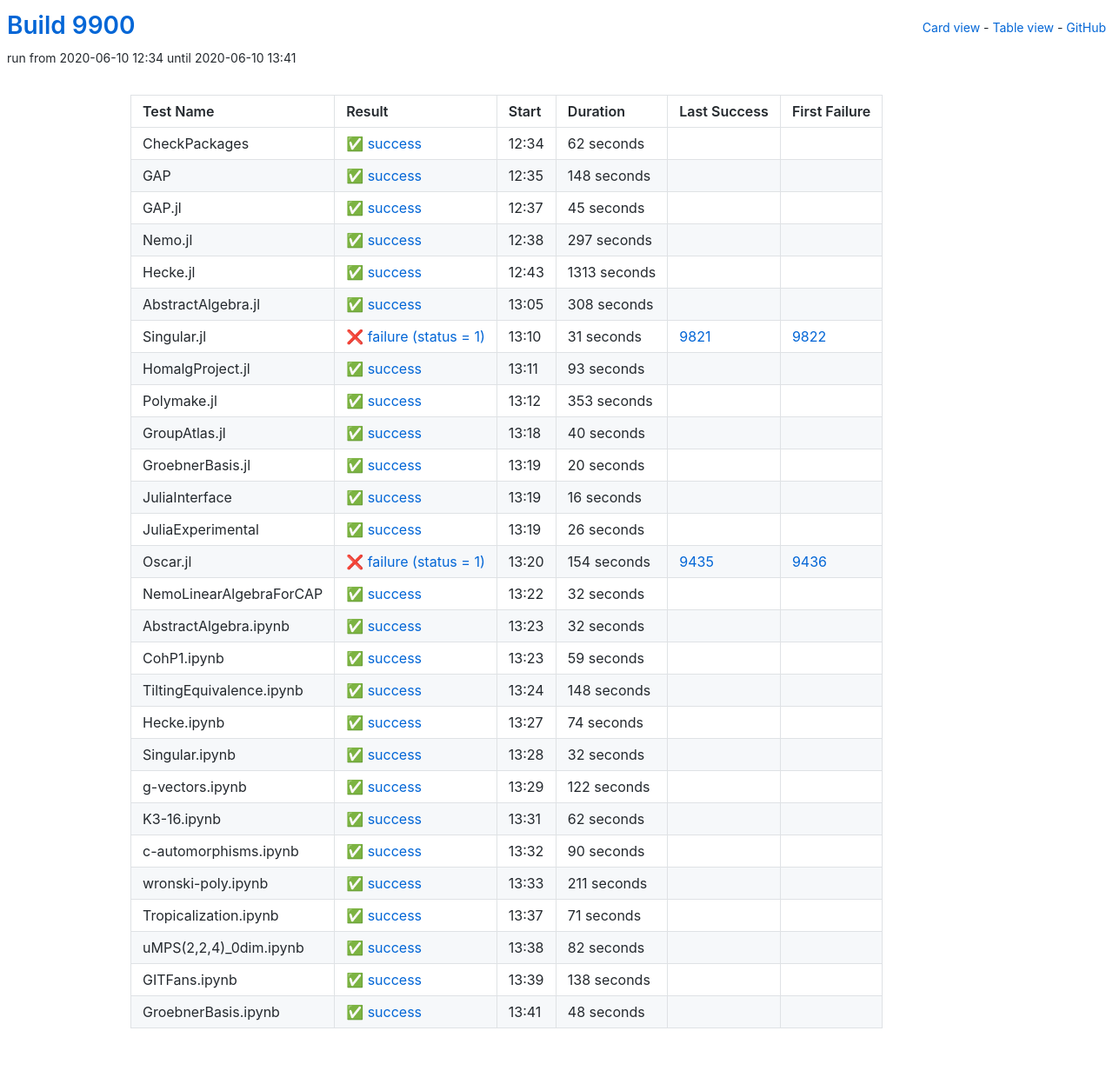
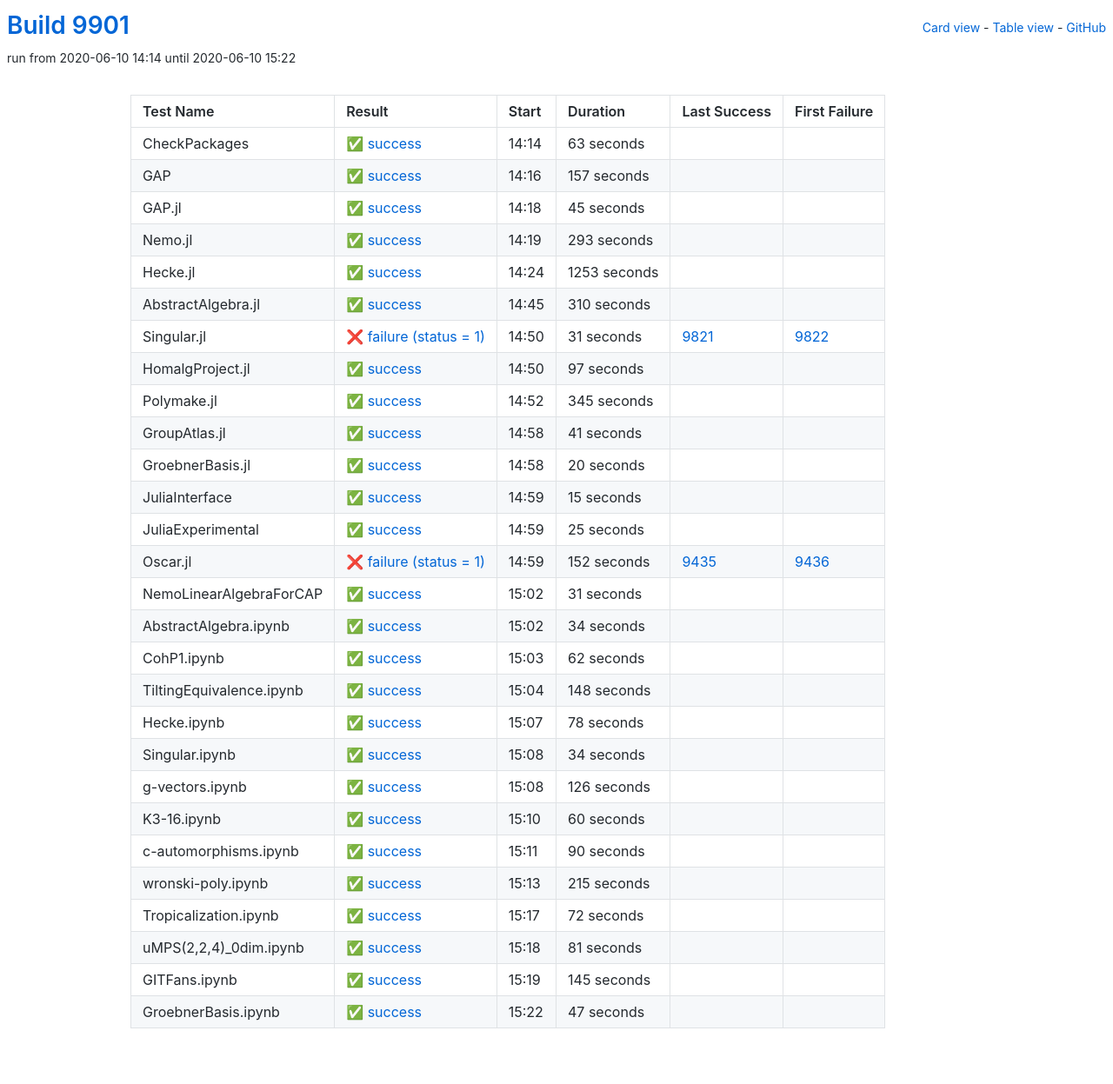
Before and after one commit to oscar-system/oscar-ci-status, a Jekyll site: the page built from table.html, in a window 1280 px wide. Shown: the whole page at 87% size. Built offline with Jekyll 4.4.1, drawn with Linux system fonts in a browser that asks for light colours.

Commit message:
Build #9901

```diff
--- a/_data/ci.yml
+++ b/_data/ci.yml
@@ -1,6 +1,6 @@
 ---
-build: 9900
-build_url: https://oscarci.mathematik.uni-kl.de/job/oscar/9900/
+build: 9901
+build_url: https://oscarci.mathematik.uni-kl.de/job/oscar/9901/
 job: oscar
 organization: oscar-system
 repo: oscar-ci-status
@@ -8,32 +8,32 @@
 tests:
 - name: CheckPackages
   id: checkpackages
-  log: https://oscarci.mathematik.uni-kl.de/job/oscar/9900/artifact/logs/build-9900/CheckPackages.log
-  start: 2020-06-10 12:34
+  log: https://oscarci.mathematik.uni-kl.de/job/oscar/9901/artifact/logs/build-9901/CheckPackages.log
+  start: 2020-06-10 14:14
   success: true
   exitcode: 0
   status: success
-  duration: 62
+  duration: 63
   last_success: false
   last_success_url:
   first_failure: false
   first_failure_url:
 - name: GAP
   id: gap
-  log: https://oscarci.mathematik.uni-kl.de/job/oscar/9900/artifact/logs/build-9900/GAP.log
-  start: 2020-06-10 12:35
+  log: https://oscarci.mathematik.uni-kl.de/job/oscar/9901/artifact/logs/build-9901/GAP.log
+  start: 2020-06-10 14:16
   success: true
   exitcode: 0
   status: success
-  duration: 148
+  duration: 157
   last_success: false
   last_success_url:
   first_failure: false
   first_failure_url:
 - name: GAP.jl
   id: gap-jl
-  log: https://oscarci.mathematik.uni-kl.de/job/oscar/9900/artifact/logs/build-9900/GAP.jl.log
-  start: 2020-06-10 12:37
+  log: https://oscarci.mathematik.uni-kl.de/job/oscar/9901/artifact/logs/build-9901/GAP.jl.log
+  start: 2020-06-10 14:18
   success: true
   exitcode: 0
   status: success
@@ -44,92 +44,92 @@
   first_failure_url:
 - name: Nemo.jl
   id: nemo-jl
-  log: https://oscarci.mathematik.uni-kl.de/job/oscar/9900/artifact/logs/build-9900/Nemo.jl.log
-  start: 2020-06-10 12:38
+  log: https://oscarci.mathematik.uni-kl.de/job/oscar/9901/artifact/logs/build-9901/Nemo.jl.log
+  start: 2020-06-10 14:19
   success: true
   exitcode: 0
   status: success
-  duration: 297
+  duration: 293
   last_success: false
   last_success_url:
   first_failure: false
   first_failure_url:
 - name: Hecke.jl
   id: hecke-jl
-  log: https://oscarci.mathematik.uni-kl.de/job/oscar/9900/artifact/logs/build-9900/Hecke.jl.log
-  start: 2020-06-10 12:43
+  log: https://oscarci.mathematik.uni-kl.de/job/oscar/9901/artifact/logs/build-9901/Hecke.jl.log
+  start: 2020-06-10 14:24
   success: true
   exitcode: 0
   status: success
-  duration: 1313
+  duration: 1253
   last_success: false
   last_success_url:
   first_failure: false
   first_failure_url:
 - name: AbstractAlgebra.jl
   id: abstractalgebra-jl
-  log: https://oscarci.mathematik.uni-kl.de/job/oscar/9900/artifact/logs/build-9900/AbstractAlgebra.jl.log
-  start: 2020-06-10 13:05
+  log: https://oscarci.mathematik.uni-kl.de/job/oscar/9901/artifact/logs/build-9901/AbstractAlgebra.jl.log
+  start: 2020-06-10 14:45
   success: true
   exitcode: 0
   status: success
-  duration: 308
+  duration: 310
   last_success: false
   last_success_url:
   first_failure: false
   first_failure_url:
 - name: Singular.jl
   id: singular-jl
-  log: https://oscarci.mathematik.uni-kl.de/job/oscar/9900/artifact/logs/build-9900/Singular.jl.log
-  start: 2020-06-10 13:10
+  log: https://oscarci.mathematik.uni-kl.de/job/oscar/9901/artifact/logs/build-9901/Singular.jl.log
+  start: 2020-06-10 14:50
   success: false
   exitcode: 1
   status: failure
   duration: 31
   last_success: 9821
-  last_success_url: https://oscarci.mathematik.uni-kl.dejob/oscar/9821/
+  last_success_url: https://oscarci.mathematik.uni-kl.de/job/oscar/9821/
   first_failure: 9822
-  first_failure_url: https://oscarci.mathematik.uni-kl.dejob/oscar/9822/
+  first_failure_url: https://oscarci.mathematik.uni-kl.de/job/oscar/9822/
 - name: HomalgProject.jl
   id: homalgproject-jl
-  log: https://oscarci.mathematik.uni-kl.de/job/oscar/9900/artifact/logs/build-9900/HomalgProject.jl.log
-  start: 2020-06-10 13:11
+  log: https://oscarci.mathematik.uni-kl.de/job/oscar/9901/artifact/logs/build-9901/HomalgProject.jl.log
+  start: 2020-06-10 14:50
   success: true
   exitcode: 0
   status: success
-  duration: 93
+  duration: 97
   last_success: false
   last_success_url:
   first_failure: false
   first_failure_url:
 - name: Polymake.jl
   id: polymake-jl
-  log: https://oscarci.mathematik.uni-kl.de/job/oscar/9900/artifact/logs/build-9900/Polymake.jl.log
-  start: 2020-06-10 13:12
+  log: https://oscarci.mathematik.uni-kl.de/job/oscar/9901/artifact/logs/build-9901/Polymake.jl.log
+  start: 2020-06-10 14:52
   success: true
   exitcode: 0
   status: success
-  duration: 353
+  duration: 345
   last_success: false
   last_success_url:
   first_failure: false
   first_failure_url:
 - name: GroupAtlas.jl
   id: groupatlas-jl
-  log: https://oscarci.mathematik.uni-kl.de/job/oscar/9900/artifact/logs/build-9900/GroupAtlas.jl.log
-  start: 2020-06-10 13:18
+  log: https://oscarci.mathematik.uni-kl.de/job/oscar/9901/artifact/logs/build-9901/GroupAtlas.jl.log
+  start: 2020-06-10 14:58
   success: true
   exitcode: 0
   status: success
-  duration: 40
+  duration: 41
   last_success: false
   last_success_url:
   first_failure: false
   first_failure_url:
 - name: GroebnerBasis.jl
   id: groebnerbasis-jl
-  log: https://oscarci.mathematik.uni-kl.de/job/oscar/9900/artifact/logs/build-9900/GroebnerBasis.jl.log
-  start: 2020-06-10 13:19
+  log: https://oscarci.mathematik.uni-kl.de/job/oscar/9901/artifact/logs/build-9901/GroebnerBasis.jl.log
+  start: 2020-06-10 14:58
   success: true
   exitcode: 0
   status: success
@@ -140,80 +140,80 @@
   first_failure_url:
 - name: JuliaInterface
   id: juliainterface
-  log: https://oscarci.mathematik.uni-kl.de/job/oscar/9900/artifact/logs/build-9900/JuliaInterface.log
-  start: 2020-06-10 13:19
+  log: https://oscarci.mathematik.uni-kl.de/job/oscar/9901/artifact/logs/build-9901/JuliaInterface.log
+  start: 2020-06-10 14:59
   success: true
   exitcode: 0
   status: success
-  duration: 16
+  duration: 15
   last_success: false
   last_success_url:
   first_failure: false
   first_failure_url:
 - name: JuliaExperimental
   id: juliaexperimental
-  log: https://oscarci.mathematik.uni-kl.de/job/oscar/9900/artifact/logs/build-9900/JuliaExperimental.log
-  start: 2020-06-10 13:19
+  log: https://oscarci.mathematik.uni-kl.de/job/oscar/9901/artifact/logs/build-9901/JuliaExperimental.log
+  start: 2020-06-10 14:59
   success: true
   exitcode: 0
   status: success
-  duration: 26
+  duration: 25
   last_success: false
   last_success_url:
   first_failure: false
   first_failure_url:
 - name: Oscar.jl
   id: oscar-jl
-  log: https://oscarci.mathematik.uni-kl.de/job/oscar/9900/artifact/logs/build-9900/Oscar.jl.log
-  start: 2020-06-10 13:20
+  log: https://oscarci.mathematik.uni-kl.de/job/oscar/9901/artifact/logs/build-9901/Oscar.jl.log
+  start: 2020-06-10 14:59
   success: false
   exitcode: 1
   status: failure
-  duration: 154
+  duration: 152
   last_success: 9435
-  last_success_url: https://oscarci.mathematik.uni-kl.dejob/oscar/9435/
+  last_success_url: https://oscarci.mathematik.uni-kl.de/job/oscar/9435/
   first_failure: 9436
-  first_failure_url: https://oscarci.mathematik.uni-kl.dejob/oscar/9436/
+  first_failure_url: https://oscarci.mathematik.uni-kl.de/job/oscar/9436/
 - name: NemoLinearAlgebraForCAP
   id: nemolinearalgebraforcap
-  log: https://oscarci.mathematik.uni-kl.de/job/oscar/9900/artifact/logs/build-9900/NemoLinearAlgebraForCAP.log
-  start: 2020-06-10 13:22
+  log: https://oscarci.mathematik.uni-kl.de/job/oscar/9901/artifact/logs/build-9901/NemoLinearAlgebraForCAP.log
+  start: 2020-06-10 15:02
   success: true
   exitcode: 0
   status: success
-  duration: 32
+  duration: 31
   last_success: false
   last_success_url:
   first_failure: false
   first_failure_url:
 - name: AbstractAlgebra.ipynb
   id: abstractalgebra-ipynb
-  log: https://oscarci.mathematik.uni-kl.de/job/oscar/9900/artifact/logs/build-9900/AbstractAlgebra.ipynb.log
-  start: 2020-06-10 13:23
+  log: https://oscarci.mathematik.uni-kl.de/job/oscar/9901/artifact/logs/build-9901/AbstractAlgebra.ipynb.log
+  start: 2020-06-10 15:02
   success: true
   exitcode: 0
   status: success
-  duration: 32
+  duration: 34
   last_success: false
   last_success_url:
   first_failure: false
   first_failure_url:
 - name: CohP1.ipynb
   id: cohp1-ipynb
-  log: https://oscarci.mathematik.uni-kl.de/job/oscar/9900/artifact/logs/build-9900/CohP1.ipynb.log
-  start: 2020-06-10 13:23
+  log: https://oscarci.mathematik.uni-kl.de/job/oscar/9901/artifact/logs/build-9901/CohP1.ipynb.log
+  start: 2020-06-10 15:03
   success: true
   exitcode: 0
   status: success
-  duration: 59
+  duration: 62
   last_success: false
   last_success_url:
   first_failure: false
   first_failure_url:
 - name: TiltingEquivalence.ipynb
   id: tiltingequivalence-ipynb
-  log: https://oscarci.mathematik.uni-kl.de/job/oscar/9900/artifact/logs/build-9900/TiltingEquivalence.ipynb.log
-  start: 2020-06-10 13:24
+  log: https://oscarci.mathematik.uni-kl.de/job/oscar/9901/artifact/logs/build-9901/TiltingEquivalence.ipynb.log
+  start: 2020-06-10 15:04
   success: true
   exitcode: 0
   status: success
@@ -224,56 +224,56 @@
   first_failure_url:
 - name: Hecke.ipynb
   id: hecke-ipynb
-  log: https://oscarci.mathematik.uni-kl.de/job/oscar/9900/artifact/logs/build-9900/Hecke.ipynb.log
-  start: 2020-06-10 13:27
+  log: https://oscarci.mathematik.uni-kl.de/job/oscar/9901/artifact/logs/build-9901/Hecke.ipynb.log
+  start: 2020-06-10 15:07
   success: true
   exitcode: 0
   status: success
-  duration: 74
+  duration: 78
   last_success: false
   last_success_url:
   first_failure: false
   first_failure_url:
 - name: Singular.ipynb
   id: singular-ipynb
-  log: https://oscarci.mathematik.uni-kl.de/job/oscar/9900/artifact/logs/build-9900/Singular.ipynb.log
-  start: 2020-06-10 13:28
+  log: https://oscarci.mathematik.uni-kl.de/job/oscar/9901/artifact/logs/build-9901/Singular.ipynb.log
+  start: 2020-06-10 15:08
   success: true
   exitcode: 0
   status: success
-  duration: 32
+  duration: 34
   last_success: false
   last_success_url:
   first_failure: false
   first_failure_url:
 - name: g-vectors.ipynb
   id: g-vectors-ipynb
-  log: https://oscarci.mathematik.uni-kl.de/job/oscar/9900/artifact/logs/build-9900/g-vectors.ipynb.log
-  start: 2020-06-10 13:29
+  log: https://oscarci.mathematik.uni-kl.de/job/oscar/9901/artifact/logs/build-9901/g-vectors.ipynb.log
+  start: 2020-06-10 15:08
   success: true
   exitcode: 0
   status: success
-  duration: 122
+  duration: 126
   last_success: false
   last_success_url:
   first_failure: false
   first_failure_url:
 - name: K3-16.ipynb
   id: k3-16-ipynb
-  log: https://oscarci.mathematik.uni-kl.de/job/oscar/9900/artifact/logs/build-9900/K3-16.ipynb.log
-  start: 2020-06-10 13:31
+  log: https://oscarci.mathematik.uni-kl.de/job/oscar/9901/artifact/logs/build-9901/K3-16.ipynb.log
+  start: 2020-06-10 15:10
   success: true
   exitcode: 0
   status: success
-  duration: 62
+  duration: 60
   last_success: false
   last_success_url:
   first_failure: false
   first_failure_url:
 - name: c-automorphisms.ipynb
   id: c-automorphisms-ipynb
-  log: https://oscarci.mathematik.uni-kl.de/job/oscar/9900/artifact/logs/build-9900/c-automorphisms.ipynb.log
-  start: 2020-06-10 13:32
+  log: https://oscarci.mathematik.uni-kl.de/job/oscar/9901/artifact/logs/build-9901/c-automorphisms.ipynb.log
+  start: 2020-06-10 15:11
   success: true
   exitcode: 0
   status: success
@@ -284,60 +284,60 @@
   first_failure_url:
 - name: wronski-poly.ipynb
   id: wronski-poly-ipynb
-  log: https://oscarci.mathematik.uni-kl.de/job/oscar/9900/artifact/logs/build-9900/wronski-poly.ipynb.log
-  start: 2020-06-10 13:33
+  log: https://oscarci.mathematik.uni-kl.de/job/oscar/9901/artifact/logs/build-9901/wronski-poly.ipynb.log
+  start: 2020-06-10 15:13
   success: true
   exitcode: 0
   status: success
-  duration: 211
+  duration: 215
   last_success: false
   last_success_url:
   first_failure: false
   first_failure_url:
 - name: Tropicalization.ipynb
   id: tropicalization-ipynb
-  log: https://oscarci.mathematik.uni-kl.de/job/oscar/9900/artifact/logs/build-9900/Tropicalization.ipynb.log
-  start: 2020-06-10 13:37
+  log: https://oscarci.mathematik.uni-kl.de/job/oscar/9901/artifact/logs/build-9901/Tropicalization.ipynb.log
+  start: 2020-06-10 15:17
   success: true
   exitcode: 0
   status: success
-  duration: 71
+  duration: 72
   last_success: false
   last_success_url:
   first_failure: false
   first_failure_url:
 - name: uMPS(2,2,4)_0dim.ipynb
   id: umps-2-2-4-0dim-ipynb
-  log: https://oscarci.mathematik.uni-kl.de/job/oscar/9900/artifact/logs/build-9900/uMPS-2-2-4-_0dim.ipynb.log
-  start: 2020-06-10 13:38
+  log: https://oscarci.mathematik.uni-kl.de/job/oscar/9901/artifact/logs/build-9901/uMPS-2-2-4-_0dim.ipynb.log
+  start: 2020-06-10 15:18
   success: true
   exitcode: 0
   status: success
-  duration: 82
+  duration: 81
   last_success: false
   last_success_url:
   first_failure: false
   first_failure_url:
 - name: GITFans.ipynb
   id: gitfans-ipynb
-  log: https://oscarci.mathematik.uni-kl.de/job/oscar/9900/artifact/logs/build-9900/GITFans.ipynb.log
-  start: 2020-06-10 13:39
+  log: https://oscarci.mathematik.uni-kl.de/job/oscar/9901/artifact/logs/build-9901/GITFans.ipynb.log
+  start: 2020-06-10 15:19
   success: true
   exitcode: 0
   status: success
-  duration: 138
+  duration: 145
   last_success: false
   last_success_url:
   first_failure: false
   first_failure_url:
 - name: GroebnerBasis.ipynb
   id: groebnerbasis-ipynb
-  log: https://oscarci.mathematik.uni-kl.de/job/oscar/9900/artifact/logs/build-9900/GroebnerBasis.ipynb.log
-  start: 2020-06-10 13:41
+  log: https://oscarci.mathematik.uni-kl.de/job/oscar/9901/artifact/logs/build-9901/GroebnerBasis.ipynb.log
+  start: 2020-06-10 15:22
   success: true
   exitcode: 0
   status: success
-  duration: 48
+  duration: 47
   last_success: false
   last_success_url:
   first_failure: false
```
Also changed, not shown: README.md.
